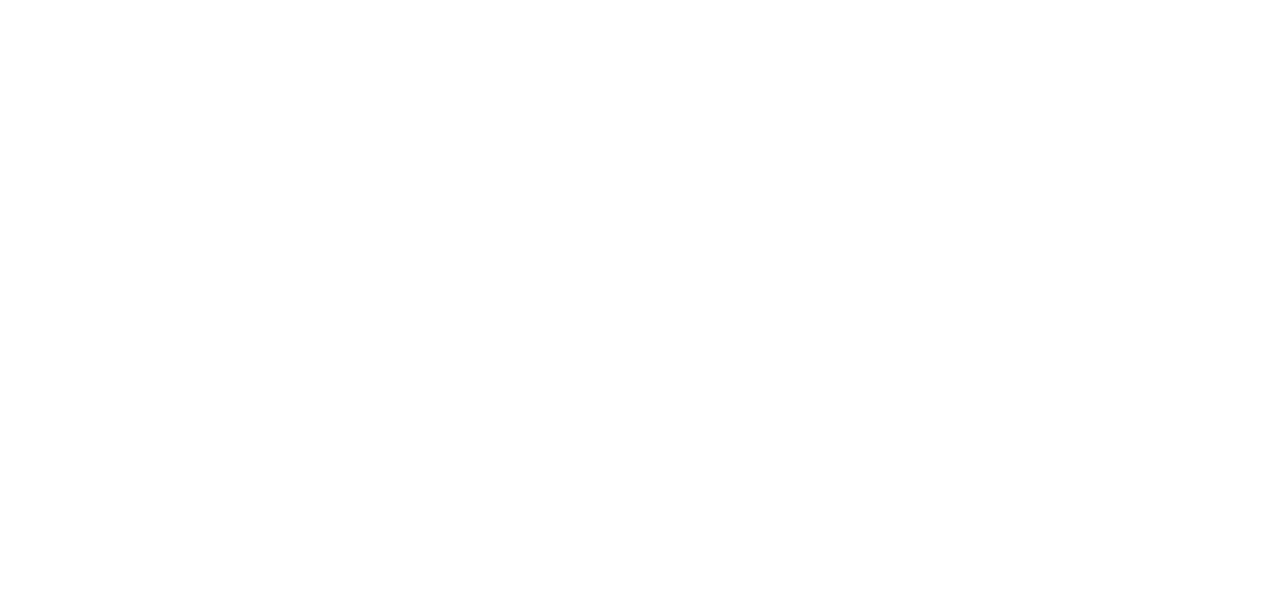
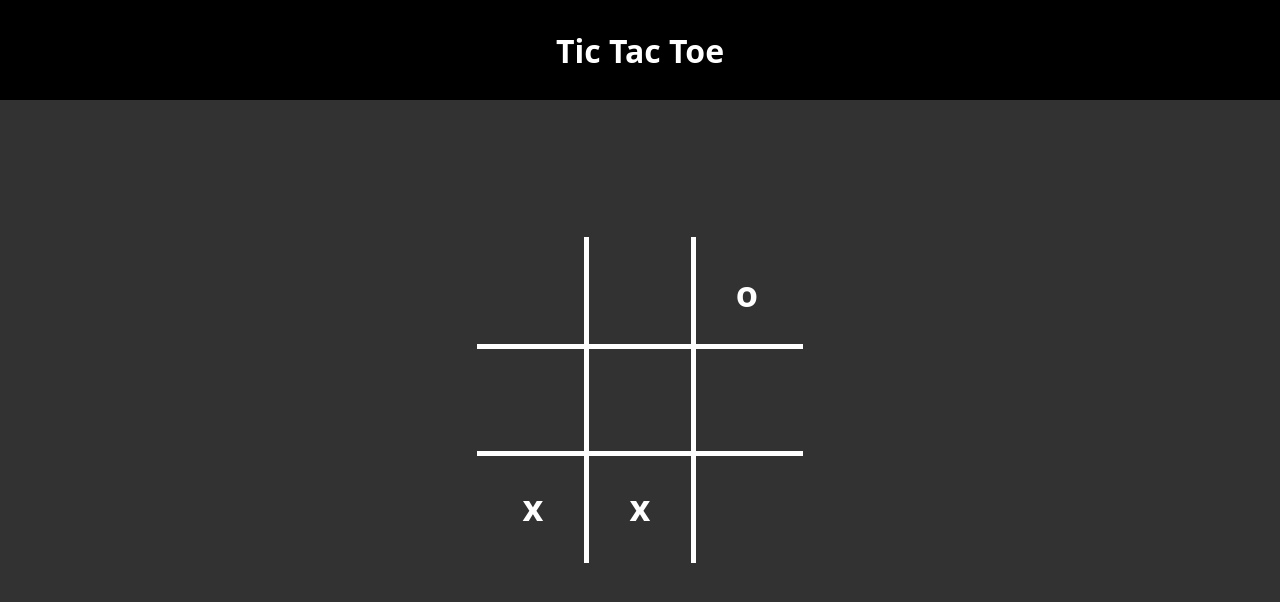
Before and after one commit to JDrakeTech/Tic-Tac-Toe, a plain HTML site: page index.html in a window 1280 px wide. Drawn offline with Linux system fonts and the light colour scheme.

Commit message:
field style

```diff
--- a/index.html
+++ b/index.html
@@ -1,15 +1,23 @@
 <!DOCTYPE html>
 <html lang="en">
+
 <head>
     <meta charset="UTF-8">
     <meta name="viewport" content="width=device-width, initial-scale=1.0">
     <title>Tic Tac Toe</title>
     <link rel="stylesheet" href="style.css">
 </head>
-<body>
+
+<body onload="init()">
+
+    <header>
+        <h1>Tic Tac Toe</h1>
+    </header>
+
+    <div id="content"></div>
 
 
     <script src="script.js"></script>
+</body>
 
-</body>
 </html>
--- a/script.js
+++ b/script.js
@@ -0,0 +1,32 @@
+let fields = [
+    null,
+    null,
+    'circle',
+    null,
+    null,
+    null,
+    'cross',
+    'cross',
+    null
+];
+
+function init(){
+    render();
+}
+
+function render() {
+    let tableHTML = '<table>';
+
+    for (let i = 0; i < 3; i++) {
+        tableHTML += '<tr>';
+        for (let j = 0; j < 3; j++) {
+            let index = i * 3 + j;
+            let symbol = fields[index] === 'circle' ? 'o' : fields[index] === 'cross' ? 'x' : '';
+            tableHTML += `<td>${symbol}</td>`;
+        }
+        tableHTML += '</tr>';
+    }
+
+    tableHTML += '</table>';
+    document.getElementById('content').innerHTML = tableHTML;
+}
--- a/style.css
+++ b/style.css
@@ -0,0 +1,68 @@
+body {
+    background-color: #323232;
+    font-family: 'Open Sans', sans-serif;
+    margin: 0;
+    display: flex;
+    justify-content: center;
+    align-items: center;
+    height: 100vh;
+    flex-direction: column;
+}
+
+header{
+    display: flex;
+    justify-content: center;
+    align-items: center;
+    position: absolute;
+    top: 0;
+    background-color: black;
+    width: 100%;
+    height: 100px;
+}
+
+h1{
+    color: white;
+}
+
+#content {
+    display: flex;
+    justify-content: center;
+    align-items: center;
+}
+
+table {
+    border-collapse: collapse;
+}
+
+td {
+    width: 100px;
+    height: 100px;
+    text-align: center;
+    vertical-align: middle;
+    font-size: 36px;
+    font-weight: bold;
+    color: white;
+}
+
+table, tr {
+    border: 5px solid transparent;
+}
+
+table {
+    border-collapse: collapse;
+  }
+  table td {
+    border: 5px solid white;
+  }
+  table tr:first-child td {
+    border-top: 0;
+  }
+  table tr td:first-child {
+    border-left: 0;
+  }
+  table tr:last-child td {
+    border-bottom: 0;
+  }
+  table tr td:last-child {
+    border-right: 0;
+  }
```
